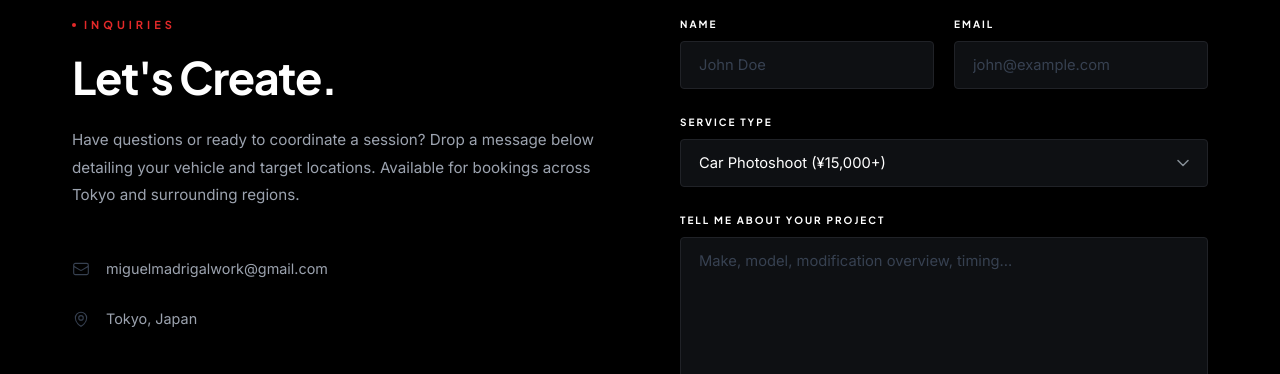
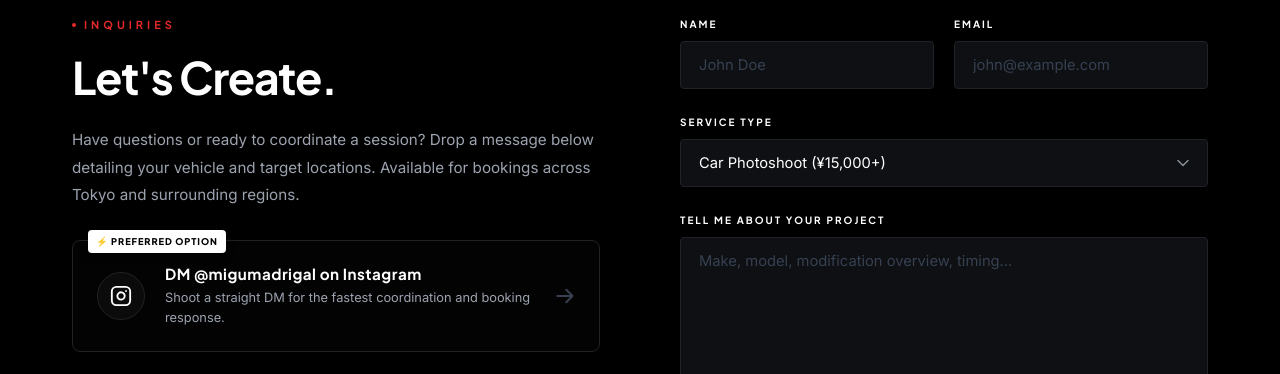
Before and after one commit to Faltri/miguel-madrigal-portfolio, a plain HTML site: page index.html in a window 1280 px wide. Shown: the part 6661-7035 px from the top of the page. Drawn offline with nearby package versions, Linux system fonts and the light colour scheme.

Commit message:
UI: add premium call-to-action card encouraging visitors to send a direct Instagram DM

```diff
--- a/index.html
+++ b/index.html
@@ -921,6 +921,27 @@
             <p class="contact-description" lang="en">Have questions or ready to coordinate a session? Drop a message below detailing your vehicle and target locations. Available for bookings across Tokyo and surrounding regions.</p>
             <p class="contact-description lang-hide" lang="ja">撮影プランのご相談やご質問など、お気軽にお問い合わせください。車種、ご希望のロケーションやスケジュールなどをご記入ください。東京近郊および全国への出張撮影も対応いたします。</p>
 
+            <div class="contact-insta-dm reveal reveal-up">
+              <span class="insta-dm-tag" lang="en">⚡ Preferred Option</span>
+              <span class="insta-dm-tag lang-hide" lang="ja">⚡ 推奨オプション</span>
+              <a href="https://ig.me/m/migumadrigal" target="_blank" class="insta-dm-card">
+                <div class="insta-dm-icon">
+                  <svg xmlns="http://www.w3.org/2000/svg" viewBox="0 0 24 24" fill="none" stroke="currentColor" stroke-width="2" stroke-linecap="round" stroke-linejoin="round"><rect x="2" y="2" width="20" height="20" rx="5" ry="5"></rect><path d="M16 11.37A4 4 0 1 1 12.63 8 4 4 0 0 1 16 11.37z"></path><line x1="17.5" y1="6.5" x2="17.51" y2="6.5"></line></svg>
+                </div>
+                <div class="insta-dm-text">
+                  <h4 lang="en">DM @migumadrigal on Instagram</h4>
+                  <h4 lang="ja" class="lang-hide">Instagram @migumadrigal にDMを送る</h4>
+                  <p lang="en">Shoot a straight DM for the fastest coordination and booking response.</p>
+                  <p lang="ja" class="lang-hide">撮影のご相談やお見積もりなど、DMでお気軽にご連絡ください。最速で回答いたします。</p>
+                </div>
+                <div class="insta-dm-arrow">
+                  <svg xmlns="http://www.w3.org/2000/svg" fill="none" viewBox="0 0 24 24" stroke="currentColor">
+                    <path stroke-linecap="round" stroke-linejoin="round" stroke-width="2.5" d="M13.5 4.5L21 12m0 0l-7.5 7.5M21 12H3" />
+                  </svg>
+                </div>
+              </a>
+            </div>
+
             <div class="contact-details">
               <div class="contact-detail">
                 <svg xmlns="http://www.w3.org/2000/svg" viewBox="0 0 24 24" stroke="currentColor">
--- a/styles/index.css
+++ b/styles/index.css
@@ -1256,7 +1256,111 @@ h1, h2, h3, h4, h5, h6 {
   color: var(--color-grey-muted);
   font-size: 0.95rem;
   line-height: 1.8;
+  margin-bottom: 32px;
+}
+
+.contact-insta-dm {
+  position: relative;
   margin-bottom: 48px;
+}
+
+.insta-dm-tag {
+  position: absolute;
+  top: -10px;
+  left: 16px;
+  background: var(--color-white-text);
+  color: var(--color-dark-bg);
+  font-family: var(--font-heading);
+  font-size: 0.58rem;
+  font-weight: 800;
+  letter-spacing: 0.1em;
+  text-transform: uppercase;
+  padding: 3px 8px;
+  border-radius: 4px;
+  z-index: 2;
+  box-shadow: 0 2px 8px rgba(0, 0, 0, 0.4);
+}
+
+.insta-dm-card {
+  display: flex;
+  align-items: center;
+  gap: 20px;
+  padding: 24px;
+  border-radius: var(--radius-lg);
+  border: 1px solid var(--color-border-dark);
+  background: rgba(255, 255, 255, 0.01);
+  transition: all var(--transition-base);
+  text-decoration: none;
+}
+
+.insta-dm-card:hover {
+  border-color: rgba(255, 255, 255, 0.25);
+  background: rgba(255, 255, 255, 0.03);
+  transform: translateY(-2px);
+  box-shadow: var(--shadow-md);
+}
+
+.insta-dm-icon {
+  width: 48px;
+  height: 48px;
+  border-radius: 50%;
+  background: rgba(255, 255, 255, 0.03);
+  display: flex;
+  align-items: center;
+  justify-content: center;
+  color: var(--color-white-text);
+  border: 1px solid var(--color-border-dark);
+  flex-shrink: 0;
+  transition: all var(--transition-base);
+}
+
+.insta-dm-card:hover .insta-dm-icon {
+  background: var(--color-white-text);
+  color: var(--color-dark-bg);
+  border-color: var(--color-white-text);
+}
+
+.insta-dm-icon svg {
+  width: 22px;
+  height: 22px;
+}
+
+.insta-dm-text {
+  flex-grow: 1;
+}
+
+.insta-dm-text h4 {
+  font-family: var(--font-heading);
+  font-size: 0.95rem;
+  font-weight: 700;
+  letter-spacing: 0.5px;
+  color: var(--color-white-text);
+  margin-bottom: 6px;
+}
+
+.insta-dm-text p {
+  font-size: 0.8rem;
+  color: var(--color-grey-muted);
+  line-height: 1.5;
+  margin: 0;
+}
+
+.insta-dm-arrow {
+  color: var(--color-grey-dark);
+  transition: all var(--transition-base);
+  display: flex;
+  align-items: center;
+  flex-shrink: 0;
+}
+
+.insta-dm-arrow svg {
+  width: 20px;
+  height: 20px;
+}
+
+.insta-dm-card:hover .insta-dm-arrow {
+  color: var(--color-white-text);
+  transform: translateX(4px);
 }
 
 .contact-details {
```
